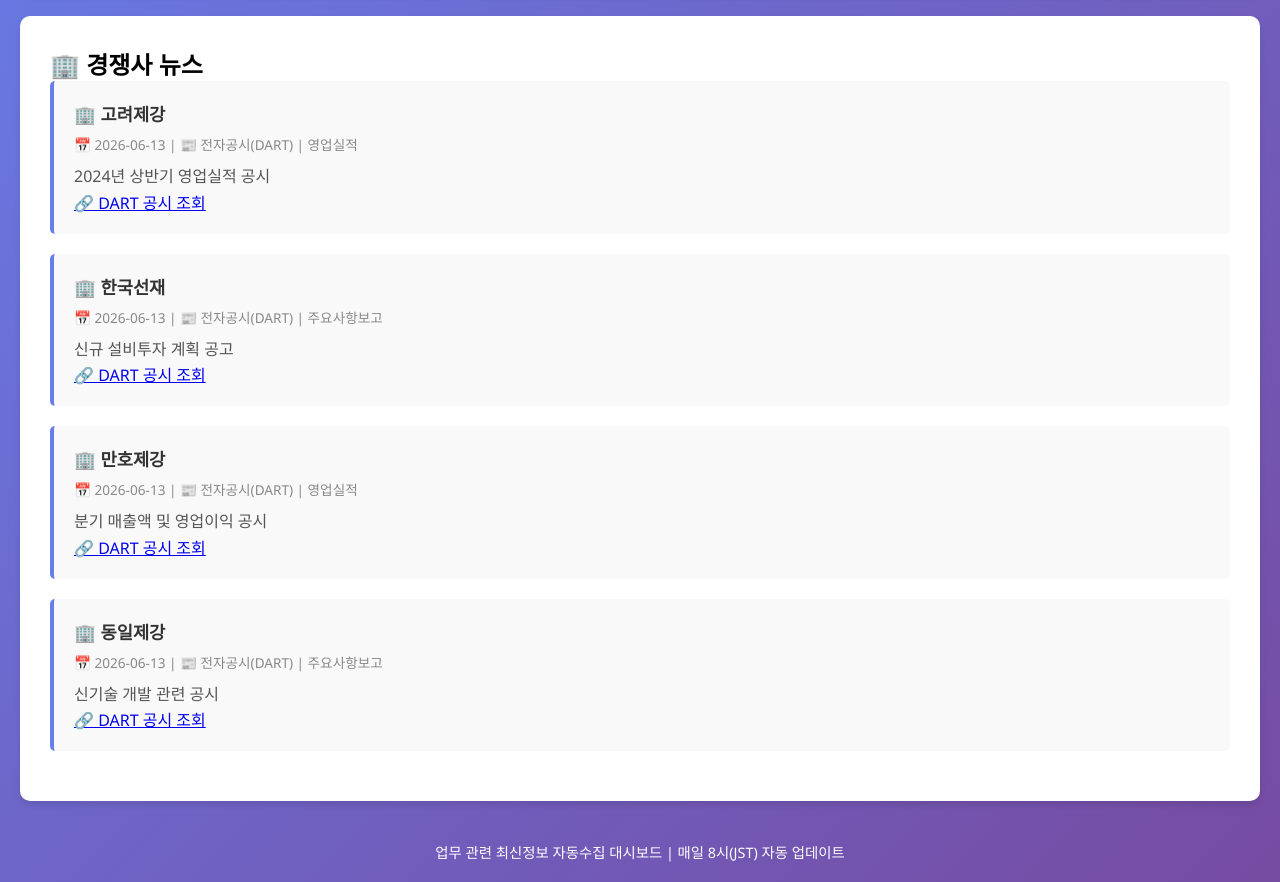
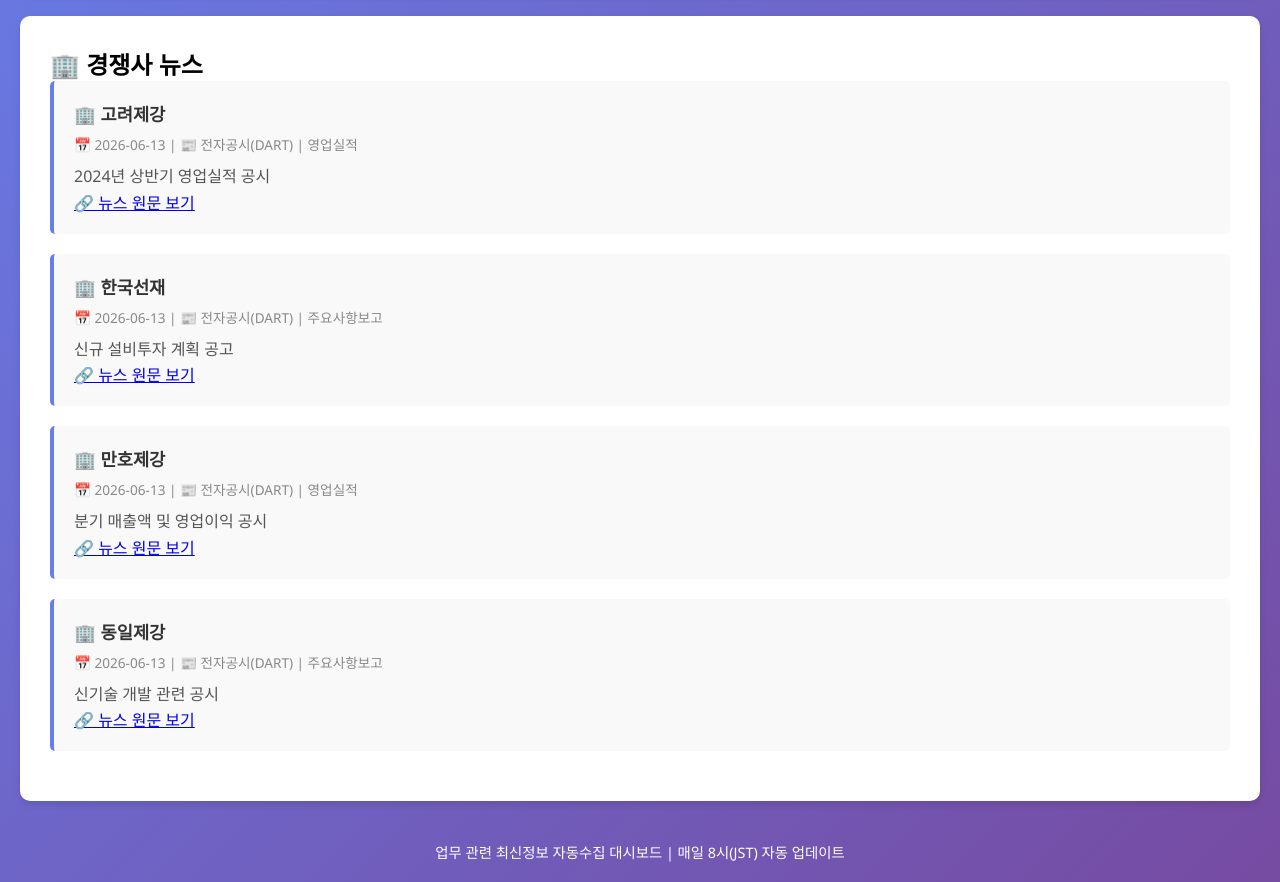
Before and after one commit to jeenu1027-sudo/AI_CAMP_REPORT, a Flask app: page / in a window 1280 px wide, after a click on "🏢 경쟁사". Shown: the part 304-1186 px from the top of the page. Run offline with Flask 3, Linux system fonts and the light colour scheme.

Commit message:
fix(template): 경쟁사 뉴스 링크 텍스트 변경
DART 공시 조회 -> 뉴스 원문 보기

Co-Authored-By: Claude Haiku 4.5 <noreply@anthropic.com>

```diff
--- a/templates/index.html
+++ b/templates/index.html
@@ -514,7 +514,7 @@
 
             let html = '';
             news.forEach(n => {
-                const link = n.url ? `<a href="${n.url}" target="_blank" rel="noopener noreferrer" class="card-link">🔗 DART 공시 조회</a>` : '';
+                const link = n.url ? `<a href="${n.url}" target="_blank" rel="noopener noreferrer" class="card-link">🔗 뉴스 원문 보기</a>` : '';
                 html += `<div class="card">
                     <div class="card-title">🏢 ${n.company}</div>
                     <div class="card-meta">📅 ${n.date} | 📰 ${n.source}${n.disclosure_type ? ' | ' + n.disclosure_type : ''}</div>
```
